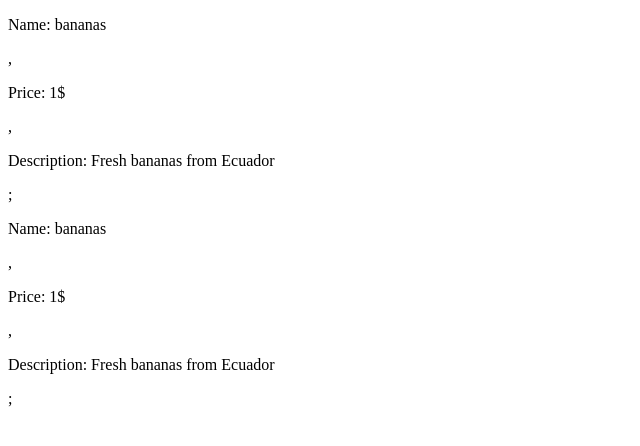
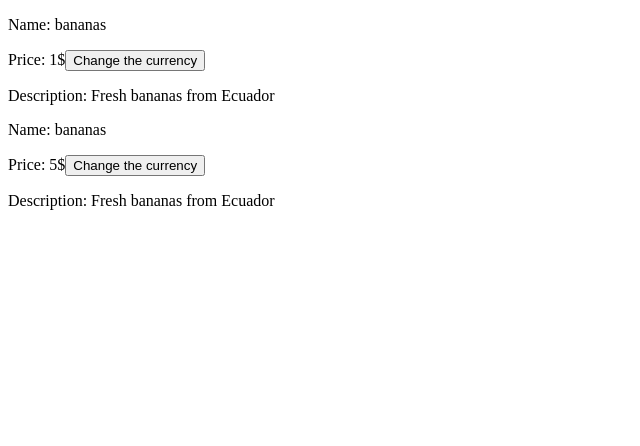
Before and after one commit to AlbinaGrigoryan/reactjs.github.io, a React (Create React App) app: page / in a window 1280 px wide. Shown: the top 446 px of the page, without its empty margins (0-640 px from the left). Built offline with nearby package versions, Linux system fonts and the light colour scheme.

Commit message:
state_problem

```diff
--- a/src/App.js
+++ b/src/App.js
@@ -9,8 +9,8 @@ import Product from './Components/Product';
 export default function App() {
     return(
         <div>
-            <Product name="bananas" price="1$" description="Fresh bananas from Ecuador" />;
-            <Product name="bananas" price="1$" description="Fresh bananas from Ecuador" />;
+            <Product name="bananas" price="1$" description="Fresh bananas from Ecuador" />
+            <Product name="bananas" price="5$" description="Fresh bananas from Ecuador" />
         </div>
     );
 }
--- a/src/Components/Description.js
+++ b/src/Components/Description.js
@@ -1,15 +1,11 @@
 import React,{Component} from 'react';
 
 export default class Description extends Component{
-    constructor(props) {
-        super(props);
-        this.description = this.props.description;
-    }
     render() {
         return(
-            <>
+            <div>
             <p>Description: {this.props.description}</p>
-            </>
+            </div>
         )
     }
  }
--- a/src/Components/Name.js
+++ b/src/Components/Name.js
@@ -1,15 +1,11 @@
 import React,{Component} from 'react';
 
 export default class Name extends Component{
-   constructor(props) {
-       super(props);
-       this.name = this.props.name;
-   }
    render() {
     return(
-        <>
+        <div>
         <p>Name: {this.props.name}</p>
-        </>
+        </div>
     )
 }
 }
--- a/src/Components/Price.js
+++ b/src/Components/Price.js
@@ -1,15 +1,38 @@
 import React,{Component} from 'react';
 
 export default class Price extends Component{
-   constructor(props) {
-       super(props);
-       this.price = this.props.price;
-   }
+    constructor(props){
+        super(props);
+
+        this.state = {
+            price: this.props.price,
+            dram: 478
+        }
+    }
+    changeCurrency = () => {
+        let price = this.state.price;
+        let sign = price[price.length - 1];
+        if(sign === '$'){
+            price = parseFloat(price) * this.state.dram + 'դ';
+        } else if(sign === 'դ') {
+            price = parseFloat(price) / this.state.dram + '$';
+        }
+
+        this.setState({
+            price: price
+        });
+    };
+
    render() {
        return(
-           <>
-           <p>Price: {this.props.price}</p>
-           </>
+           <div>
+           <p>
+            Price: {this.state.price}
+           <button onClick = {this.changeCurrency}>
+               Change the currency
+           </button>
+           </p>
+           </div>
        )
-   }
+   };
 }
--- a/src/Components/Product.js
+++ b/src/Components/Product.js
@@ -4,14 +4,11 @@ import Price from './Price';
 import Description from './Description';
 
 export default class Product extends Component{
-    constructor(props) {
-        super(props);
-    }
    render() {
        return(
            <div>
-               <Name name={this.props.name}/>,
-               <Price price={this.props.price}/>,
+               <Name name={this.props.name}/>
+               <Price price={this.props.price}/>
                <Description description={this.props.description}/>
            </div>
        )
```
